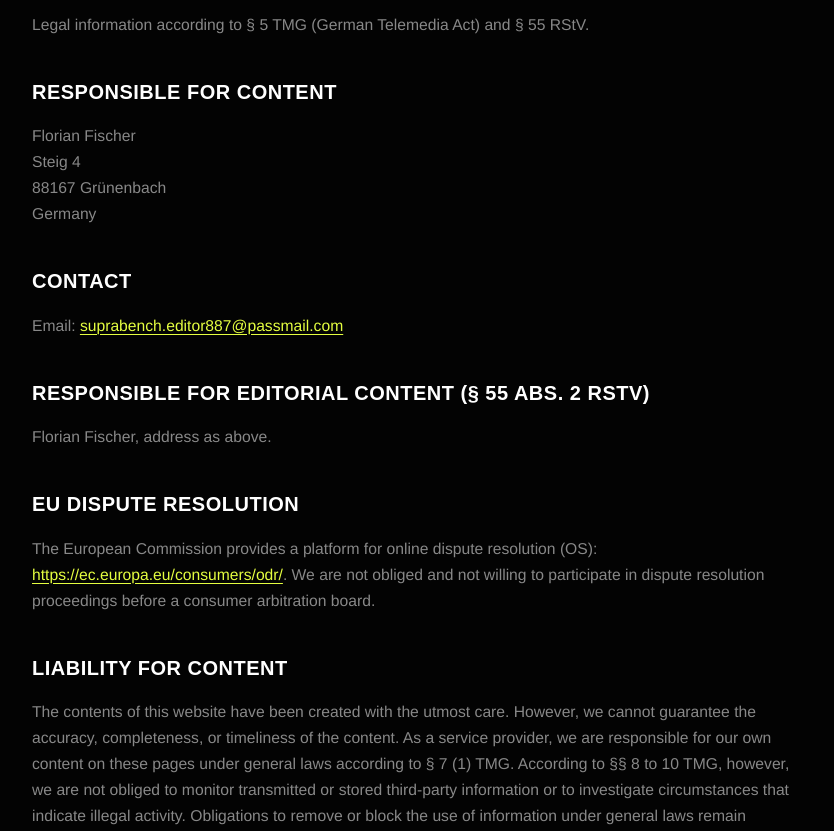
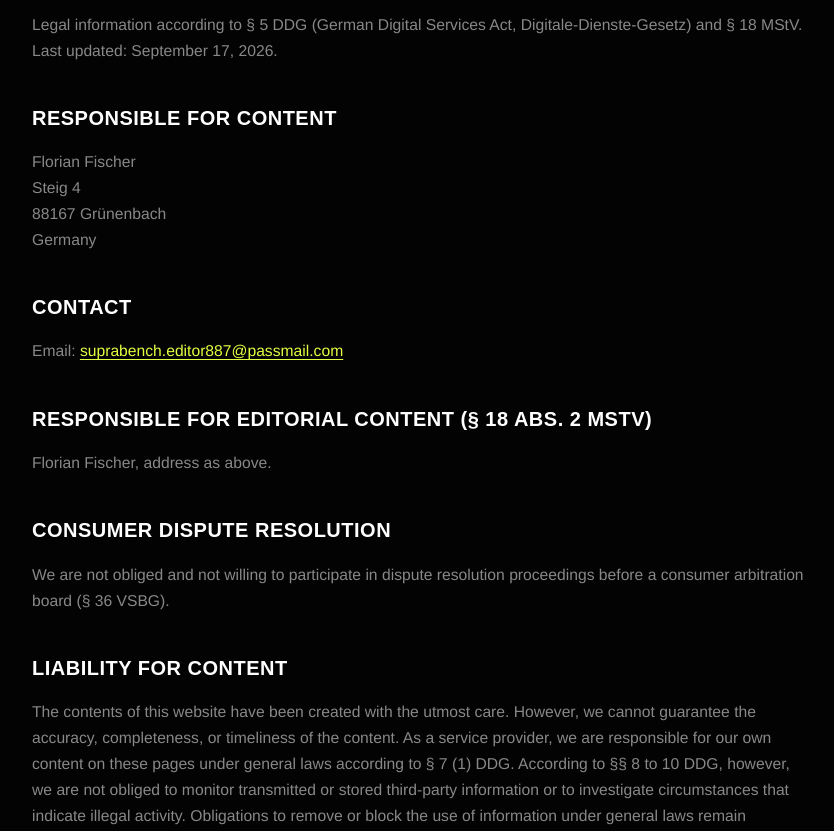
Before and after one commit to flofischerpfuhl-stack/suprabench, a website: page public/legal/imprint.html in a window 1280 px wide. Shown: the part 201-1032 px from the top of the page, without its empty margins (218-1052 px from the left). Drawn offline with Linux system fonts and the light colour scheme; a web font is replaced by a local one.

Commit message:
legal: replace repealed TMG/RStV/TTDSG references with DDG/MStV/TDDDG, drop discontinued EU ODR link
Co-Authored-By: Claude Fable 5.1 <noreply@anthropic.com>

```diff
--- a/public/legal/imprint.html
+++ b/public/legal/imprint.html
@@ -4,7 +4,7 @@
 <meta charset="UTF-8">
 <meta name="viewport" content="width=device-width, initial-scale=1.0, viewport-fit=cover">
 <title>Imprint — SupraBench</title>
-<meta name="description" content="Legal imprint / Impressum according to § 5 TMG for SupraBench.">
+<meta name="description" content="Legal imprint / Impressum according to § 5 DDG for SupraBench.">
 <meta name="robots" content="index,follow">
 <meta name="theme-color" content="#030303">
 <meta name="color-scheme" content="dark">
@@ -17,7 +17,7 @@
 <meta property="og:type" content="article">
 <meta property="og:site_name" content="SupraBench">
 <meta property="og:title" content="Imprint — SupraBench">
-<meta property="og:description" content="Legal imprint / Impressum according to § 5 TMG for SupraBench.">
+<meta property="og:description" content="Legal imprint / Impressum according to § 5 DDG for SupraBench.">
 <meta property="og:url" content="https://suprabench.com/legal/imprint">
 <meta property="og:image" content="https://suprabench.com/img/og-image.png">
 <meta property="og:image:width" content="1200">
@@ -27,7 +27,7 @@
 <!-- Twitter / X Card -->
 <meta name="twitter:card" content="summary_large_image">
 <meta name="twitter:title" content="Imprint — SupraBench">
-<meta name="twitter:description" content="Legal imprint / Impressum according to § 5 TMG for SupraBench.">
+<meta name="twitter:description" content="Legal imprint / Impressum according to § 5 DDG for SupraBench.">
 <meta name="twitter:image" content="https://suprabench.com/img/og-image.png">
 <meta name="twitter:image:alt" content="SupraBench — Community-Driven AI Model Rankings">
 <link rel="manifest" href="/site.webmanifest">
@@ -51,7 +51,7 @@
 <a href="/" class="back-link">← Back to SupraBench</a>
 
 <h1 class="legal-title">Imprint</h1>
-<p class="legal-lead">Legal information according to § 5 TMG (German Telemedia Act) and § 55 RStV.</p>
+<p class="legal-lead">Legal information according to § 5 DDG (German Digital Services Act, Digitale-Dienste-Gesetz) and § 18 MStV. Last updated: September 17, 2026.</p>
 
 <h2>Responsible for content</h2>
 <p>
@@ -64,21 +64,19 @@ Germany
 <h2>Contact</h2>
 <p>Email: <a href="mailto:suprabench.editor887@passmail.com">suprabench.editor887@passmail.com</a></p>
 
-<h2>Responsible for editorial content (§ 55 Abs. 2 RStV)</h2>
+<h2>Responsible for editorial content (§ 18 Abs. 2 MStV)</h2>
 <p>Florian Fischer, address as above.</p>
 
-<h2>EU dispute resolution</h2>
+<h2>Consumer dispute resolution</h2>
 <p>
-The European Commission provides a platform for online dispute resolution (OS):
-<a href="https://ec.europa.eu/consumers/odr/" target="_blank" rel="noopener">https://ec.europa.eu/consumers/odr/</a>.
-We are not obliged and not willing to participate in dispute resolution proceedings before a consumer arbitration board.
+We are not obliged and not willing to participate in dispute resolution proceedings before a consumer arbitration board (§ 36 VSBG).
 </p>
 
 <h2>Liability for content</h2>
 <p>
 The contents of this website have been created with the utmost care. However, we cannot guarantee the accuracy,
 completeness, or timeliness of the content. As a service provider, we are responsible for our own content on these
-pages under general laws according to § 7 (1) TMG. According to §§ 8 to 10 TMG, however, we are not obliged to
+pages under general laws according to § 7 (1) DDG. According to §§ 8 to 10 DDG, however, we are not obliged to
 monitor transmitted or stored third-party information or to investigate circumstances that indicate illegal activity.
 Obligations to remove or block the use of information under general laws remain unaffected. Liability in this
 respect is, however, only possible from the point in time at which a concrete infringement of the law becomes known.
```
Also changed, not shown: public/index.html (+1 -1 lines), public/legal/privacy.html (+3 -3 lines).
